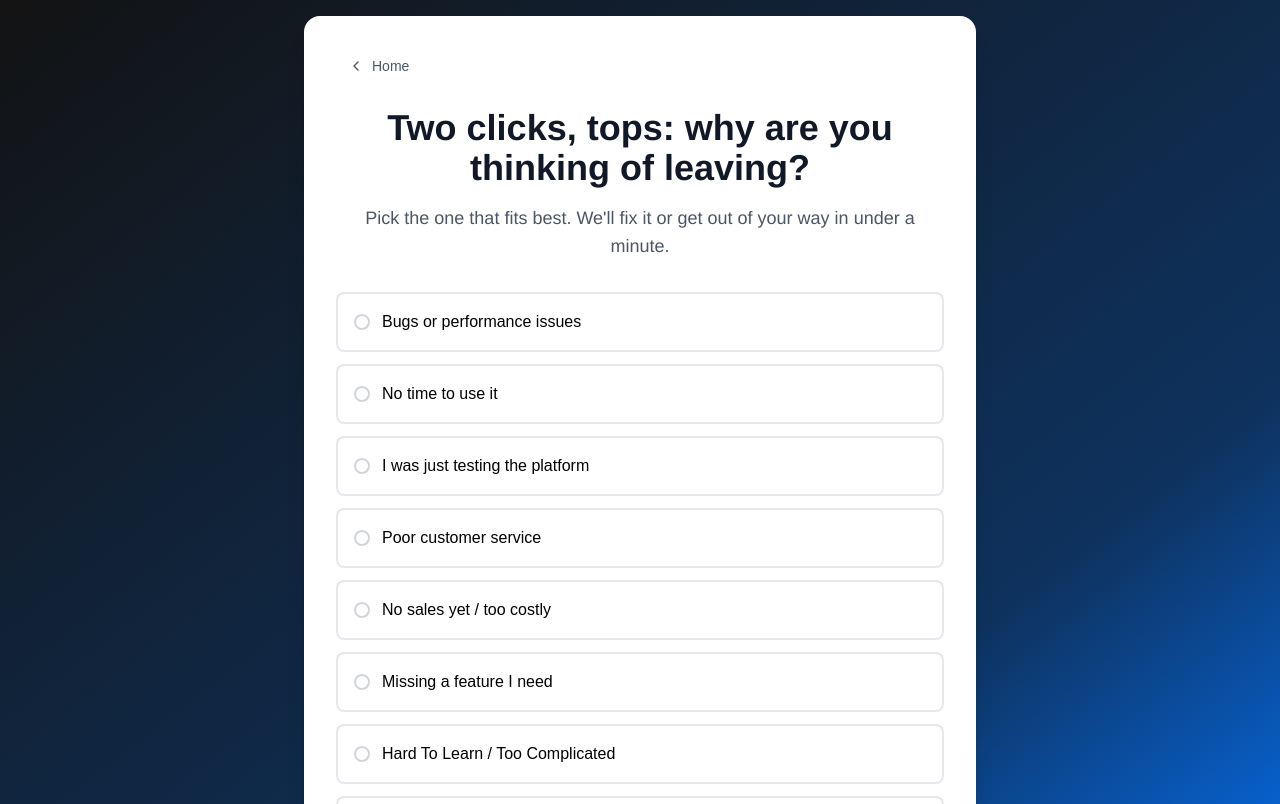
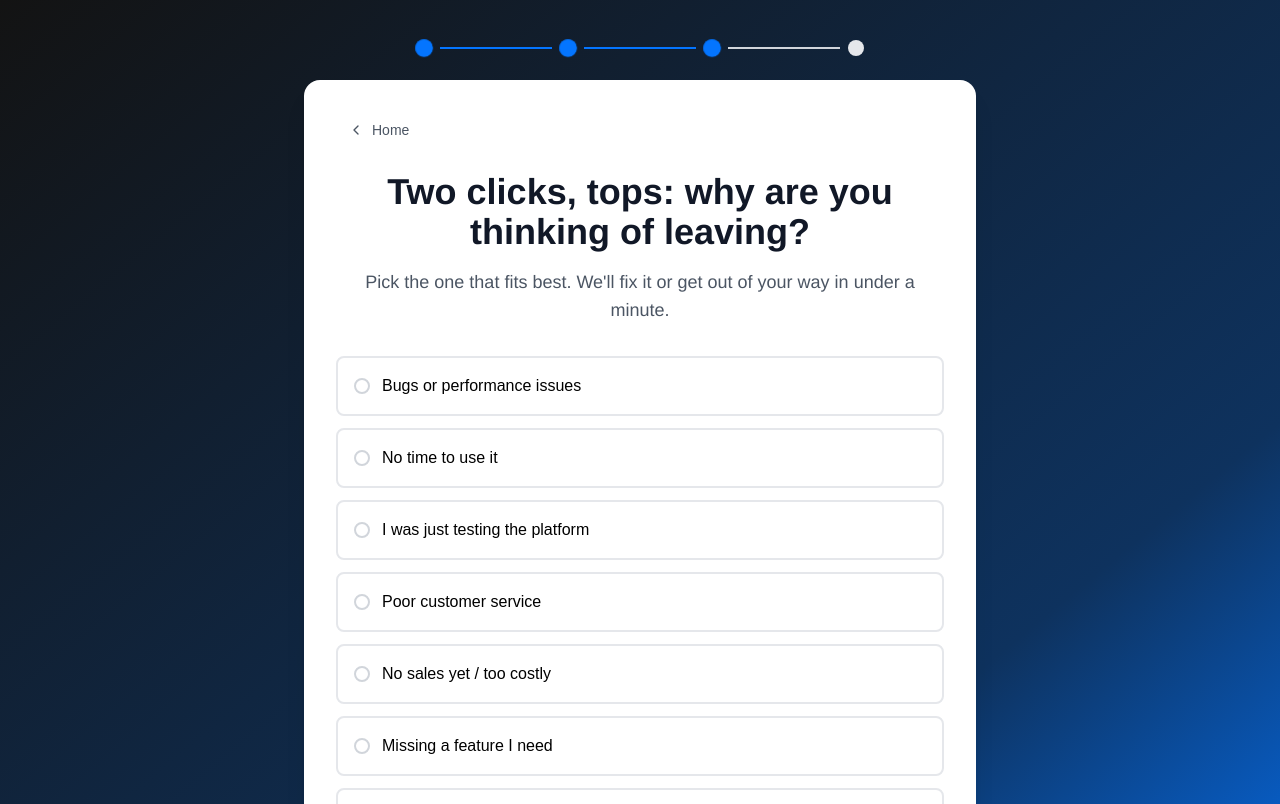
Before and after one commit to stocktonwalbeck/cancellation-flow, a React (Vite) app: page /cancel/step-2 in a window 1280 px wide. Shown: the top 804 px of the page. Built offline with nearby package versions, Linux system fonts and the light colour scheme; the HTML template or start-up script is replaced by a standard one; a web font is replaced by a local one.

Commit message:
Add animated progress bar with CC360 brand colors - shows user progress through cancellation flow with 4 dots

```diff
--- a/src/components/ConfirmationPage.jsx
+++ b/src/components/ConfirmationPage.jsx
@@ -3,6 +3,7 @@ import { useNavigate } from 'react-router-dom';
 import { motion } from 'framer-motion';
 import { CheckCircle, RotateCcw, ChevronLeft } from 'lucide-react';
 import { useCancellation } from '../context/CancellationContext';
+import ProgressBar from './ProgressBar';
 
 const ConfirmationPage = () => {
   const navigate = useNavigate();
@@ -35,12 +36,16 @@ const ConfirmationPage = () => {
   };
 
   return (
-    <div className="min-h-screen flex items-center justify-center p-4 bg-cc360-fade">
-      <motion.div
-        initial={{ opacity: 0, scale: 0.9 }}
-        animate={{ opacity: 1, scale: 1 }}
-        className="max-w-lg w-full bg-cc360-site-white rounded-2xl shadow-xl p-8 text-center"
-      >
+    <div className="min-h-screen p-4 bg-cc360-fade">
+      {/* Progress Bar */}
+      <ProgressBar currentStep={6} />
+
+      <div className="flex items-center justify-center min-h-[calc(100vh-120px)]">
+        <motion.div
+          initial={{ opacity: 0, scale: 0.9 }}
+          animate={{ opacity: 1, scale: 1 }}
+          className="max-w-lg w-full bg-cc360-site-white rounded-2xl shadow-xl p-8 text-center"
+        >
         {/* Home Button */}
         <div className="mb-6">
           <button
@@ -119,6 +124,7 @@ const ConfirmationPage = () => {
           </motion.div>
         </motion.div>
       </motion.div>
+      </div>
     </div>
   );
 };
--- a/src/components/GoodbyePage.jsx
+++ b/src/components/GoodbyePage.jsx
@@ -19,12 +19,16 @@ const GoodbyePage = () => {
   };
 
   return (
-    <div className="min-h-screen flex items-center justify-center p-4">
-      <motion.div
-        initial={{ opacity: 0, y: 20 }}
-        animate={{ opacity: 1, y: 0 }}
-        className="max-w-2xl w-full bg-cc360-site-white rounded-2xl shadow-xl p-8"
-      >
+    <div className="min-h-screen p-4">
+      {/* Progress Bar */}
+      <ProgressBar currentStep={5} />
+
+      <div className="flex items-center justify-center min-h-[calc(100vh-120px)]">
+        <motion.div
+          initial={{ opacity: 0, y: 20 }}
+          animate={{ opacity: 1, y: 0 }}
+          className="max-w-2xl w-full bg-cc360-site-white rounded-2xl shadow-xl p-8"
+        >
         {/* Home Button */}
         <div className="mb-6">
           <button
@@ -137,6 +141,7 @@ const GoodbyePage = () => {
           </button>
         </motion.div>
       </motion.div>
+      </div>
     </div>
   );
 };
--- a/src/components/LossFrame.jsx
+++ b/src/components/LossFrame.jsx
@@ -41,12 +41,16 @@ const LossFrame = () => {
   };
 
   return (
-    <div className="min-h-screen flex items-center justify-center p-4">
-      <motion.div
-        initial={{ opacity: 0, y: 20 }}
-        animate={{ opacity: 1, y: 0 }}
-        className="max-w-2xl w-full bg-cc360-site-white rounded-2xl shadow-xl p-8"
-      >
+    <div className="min-h-screen p-4">
+      {/* Progress Bar */}
+      <ProgressBar currentStep={1} />
+
+      <div className="flex items-center justify-center min-h-[calc(100vh-120px)]">
+        <motion.div
+          initial={{ opacity: 0, y: 20 }}
+          animate={{ opacity: 1, y: 0 }}
+          className="max-w-2xl w-full bg-cc360-site-white rounded-2xl shadow-xl p-8"
+        >
         {/* Home Button */}
         <div className="mb-6">
           <button
@@ -141,6 +145,7 @@ const LossFrame = () => {
           </button>
         </motion.div>
       </motion.div>
+      </div>
     </div>
   );
 };
--- /dev/null
+++ b/src/components/ProgressBar.jsx
@@ -0,0 +1,74 @@
+import React from 'react';
+import { motion } from 'framer-motion';
+
+const ProgressBar = ({ currentStep, totalSteps = 4 }) => {
+  // Map the cancellation flow steps to progress dots
+  // Step 1 (LossFrame) = 2nd dot active
+  // Step 2 (QuickReason) = 3rd dot active
+  // Step 3+ (TailoredOffer onwards) = 4th dot active
+  const getActiveStep = (step) => {
+    if (step === 1) return 2; // First page shows 2nd dot active
+    if (step === 2) return 3; // Second page shows 3rd dot active
+    if (step >= 3) return 4;  // Third page onwards shows 4th dot active
+    return 1;
+  };
+
+  const activeStep = getActiveStep(currentStep);
+
+  return (
+    <div className="w-full px-4 py-6">
+      <div className="max-w-md mx-auto">
+        <div className="flex items-center justify-between">
+          {[...Array(totalSteps)].map((_, index) => {
+            const stepNumber = index + 1;
+            const isActive = stepNumber <= activeStep;
+            const isCompleted = stepNumber < activeStep;
+
+            return (
+              <React.Fragment key={stepNumber}>
+                {/* Progress Dot */}
+                <motion.div
+                  initial={{ scale: 0.8 }}
+                  animate={{
+                    scale: isActive ? 1.1 : 1,
+                    backgroundColor: isActive ? '#0475FF' : '#E5E7EB'
+                  }}
+                  transition={{ duration: 0.3 }}
+                  className={`relative w-4 h-4 rounded-full ${
+                    isActive ? 'bg-cc360-primary' : 'bg-gray-300'
+                  }`}
+                >
+                  {/* Active dot inner glow */}
+                  {isActive && (
+                    <motion.div
+                      initial={{ opacity: 0, scale: 0.5 }}
+                      animate={{ opacity: 1, scale: 1 }}
+                      transition={{ duration: 0.3 }}
+                      className="absolute inset-0 rounded-full bg-cc360-primary opacity-30 scale-150"
+                    />
+                  )}
+                </motion.div>
+
+                {/* Progress Line */}
+                {index < totalSteps - 1 && (
+                  <div className="flex-1 h-0.5 mx-2 bg-gray-300 relative overflow-hidden">
+                    <motion.div
+                      initial={{ width: '0%' }}
+                      animate={{
+                        width: isCompleted ? '100%' : '0%'
+                      }}
+                      transition={{ duration: 0.5, delay: 0.2 }}
+                      className="h-full bg-cc360-primary"
+                    />
+                  </div>
+                )}
+              </React.Fragment>
+            );
+          })}
+        </div>
+      </div>
+    </div>
+  );
+};
+
+export default ProgressBar;
--- a/src/components/QuickReason.jsx
+++ b/src/components/QuickReason.jsx
@@ -3,6 +3,7 @@ import { useNavigate } from 'react-router-dom';
 import { motion } from 'framer-motion';
 import { useCancellation } from '../context/CancellationContext';
 import { ArrowRight, ChevronLeft } from 'lucide-react';
+import ProgressBar from './ProgressBar';
 
 const QuickReason = () => {
   const navigate = useNavigate();
@@ -47,12 +48,16 @@ const QuickReason = () => {
   };
 
   return (
-    <div className="min-h-screen flex items-center justify-center p-4">
-      <motion.div
-        initial={{ opacity: 0, y: 20 }}
-        animate={{ opacity: 1, y: 0 }}
-        className="max-w-2xl w-full bg-cc360-site-white rounded-2xl shadow-xl p-8"
-      >
+    <div className="min-h-screen p-4">
+      {/* Progress Bar */}
+      <ProgressBar currentStep={2} />
+
+      <div className="flex items-center justify-center min-h-[calc(100vh-120px)]">
+        <motion.div
+          initial={{ opacity: 0, y: 20 }}
+          animate={{ opacity: 1, y: 0 }}
+          className="max-w-2xl w-full bg-cc360-site-white rounded-2xl shadow-xl p-8"
+        >
         {/* Home Button */}
         <div className="mb-6">
           <button
@@ -180,6 +185,7 @@ const QuickReason = () => {
           </button>
         </motion.div>
       </motion.div>
+      </div>
     </div>
   );
 };
--- a/src/components/SecondChanceOffer.jsx
+++ b/src/components/SecondChanceOffer.jsx
@@ -106,12 +106,16 @@ const SecondChanceOffer = () => {
   };
 
   return (
-    <div className="min-h-screen flex items-center justify-center p-4">
-      <motion.div
-        initial={{ opacity: 0, y: 20 }}
-        animate={{ opacity: 1, y: 0 }}
-        className="max-w-2xl w-full bg-cc360-site-white rounded-2xl shadow-xl p-8"
-      >
+    <div className="min-h-screen p-4">
+      {/* Progress Bar */}
+      <ProgressBar currentStep={4} />
+
+      <div className="flex items-center justify-center min-h-[calc(100vh-120px)]">
+        <motion.div
+          initial={{ opacity: 0, y: 20 }}
+          animate={{ opacity: 1, y: 0 }}
+          className="max-w-2xl w-full bg-cc360-site-white rounded-2xl shadow-xl p-8"
+        >
         {/* Home Button */}
         <div className="mb-6">
           <button
@@ -207,6 +211,7 @@ const SecondChanceOffer = () => {
           </button>
         </motion.div>
       </motion.div>
+      </div>
     </div>
   );
 };
--- a/src/components/TailoredOffer.jsx
+++ b/src/components/TailoredOffer.jsx
@@ -107,12 +107,16 @@ const TailoredOffer = () => {
   };
 
   return (
-    <div className="min-h-screen flex items-center justify-center p-4">
-      <motion.div
-        initial={{ opacity: 0, y: 20 }}
-        animate={{ opacity: 1, y: 0 }}
-        className="max-w-2xl w-full bg-cc360-site-white rounded-2xl shadow-xl p-8"
-      >
+    <div className="min-h-screen p-4">
+      {/* Progress Bar */}
+      <ProgressBar currentStep={3} />
+
+      <div className="flex items-center justify-center min-h-[calc(100vh-120px)]">
+        <motion.div
+          initial={{ opacity: 0, y: 20 }}
+          animate={{ opacity: 1, y: 0 }}
+          className="max-w-2xl w-full bg-cc360-site-white rounded-2xl shadow-xl p-8"
+        >
         {/* Home Button */}
         <div className="mb-6">
           <button
@@ -197,6 +201,7 @@ const TailoredOffer = () => {
           </button>
         </motion.div>
       </motion.div>
+      </div>
     </div>
   );
 };
```
